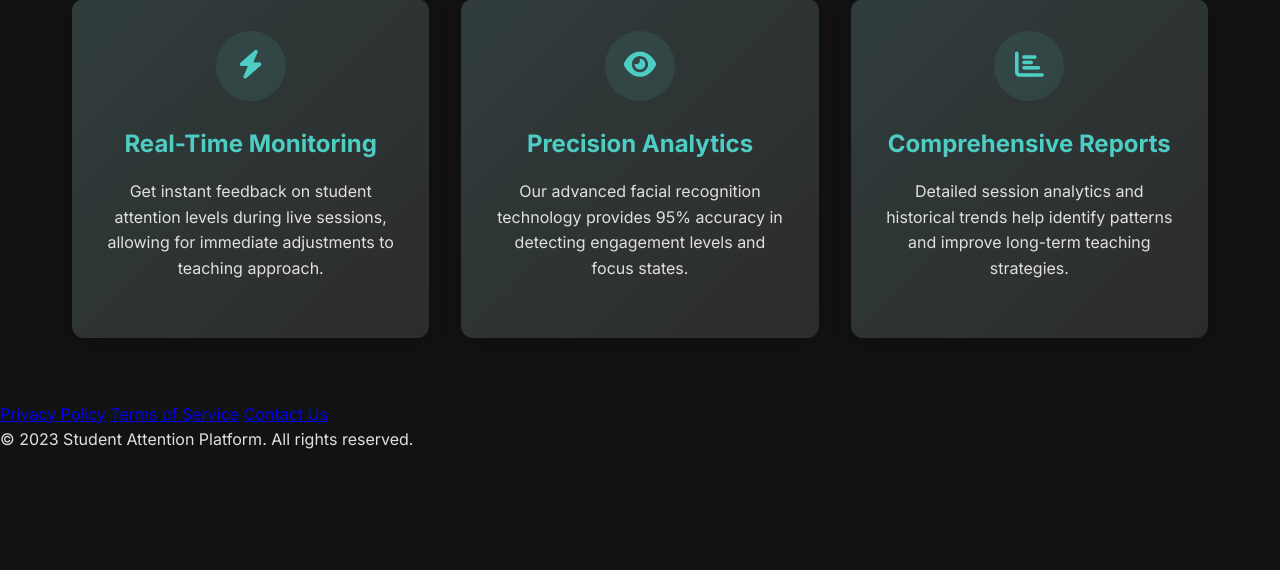
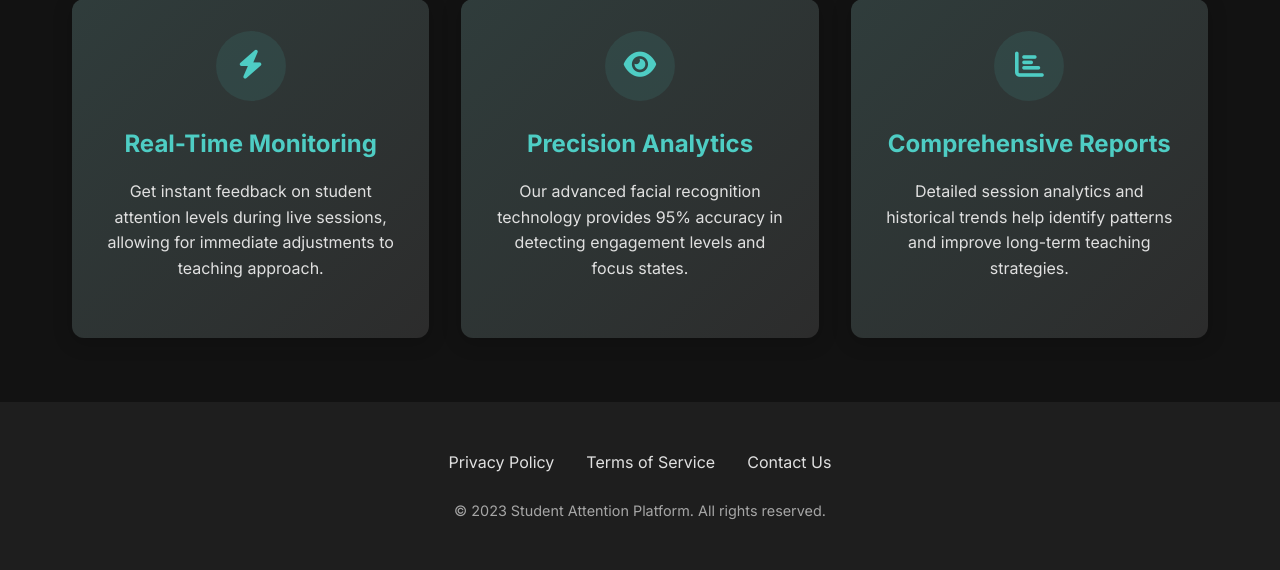
Before and after one commit to SEPAD-Project/WebApplication, a Flask app: page / in a window 1280 px wide. Shown: the part 1416-1986 px from the top of the page. Before the commit the page ends 1865 px from the top, so only its background shows below. Run offline with Flask 3, Linux system fonts and the light colour scheme.

Commit message:
Footer styles created

```diff
--- a/app/static/css/home.css
+++ b/app/static/css/home.css
@@ -377,3 +377,39 @@ body {
   background: var(--primary-dark);
   transform: translateY(-3px);
 }
+
+
+.footer {
+  background: var(--dark-gray);
+  padding: 3rem 2rem;
+  text-align: center;
+}
+
+.footer-content {
+  max-width: 1200px;
+  margin: 0 auto;
+}
+
+.footer-links {
+  display: flex;
+  justify-content: center;
+  gap: 2rem;
+  margin-bottom: 1.5rem;
+  flex-wrap: wrap;
+}
+
+.footer-link {
+  color: var(--light-gray);
+  text-decoration: none;
+  transition: var(--transition);
+}
+
+.footer-link:hover {
+  color: var(--primary-color);
+}
+
+.footer-copyright {
+  color: var(--light-gray);
+  font-size: 0.9rem;
+  opacity: 0.7;
+}
```
